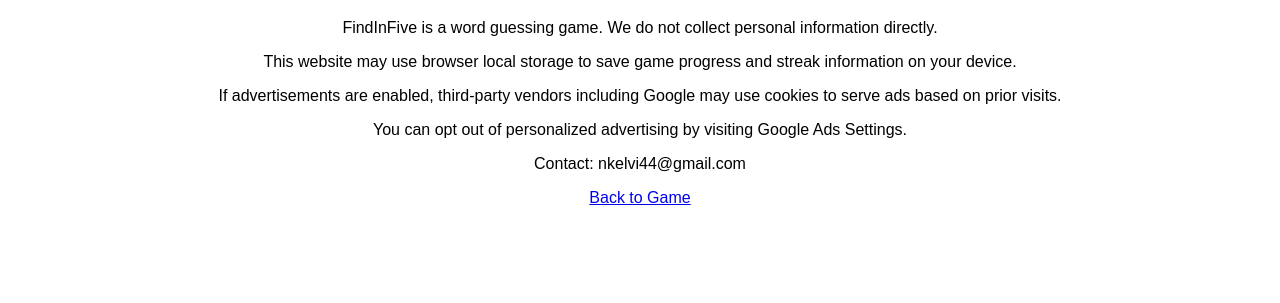
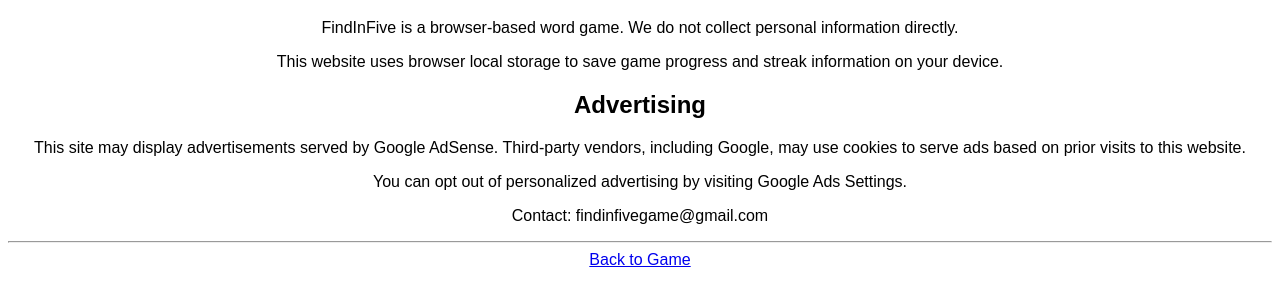
Before and after one commit to Kelvin-t100/findinfive, a plain HTML site: page privacy.html in a window 1280 px wide. Shown: the part 61-364 px from the top of the page. Drawn offline with Linux system fonts and the light colour scheme.

Commit message:
Update privacy.html

```diff
--- a/privacy.html
+++ b/privacy.html
@@ -10,16 +10,18 @@
 
 <h1>Privacy Policy</h1>
 
-<p>FindInFive is a word guessing game. We do not collect personal information directly.</p>
+<p>FindInFive is a browser-based word game. We do not collect personal information directly.</p>
 
-<p>This website may use browser local storage to save game progress and streak information on your device.</p>
+<p>This website uses browser local storage to save game progress and streak information on your device.</p>
 
-<p>If advertisements are enabled, third-party vendors including Google may use cookies to serve ads based on prior visits.</p>
+<h2>Advertising</h2>
+<p>This site may display advertisements served by Google AdSense. Third-party vendors, including Google, may use cookies to serve ads based on prior visits to this website.</p>
 
 <p>You can opt out of personalized advertising by visiting Google Ads Settings.</p>
 
-<p>Contact: nkelvi44@gmail.com</p>
+<p>Contact: findinfivegame@gmail.com</p>
 
+<hr>
 <a href="index.html">Back to Game</a>
 
 </body>
```
